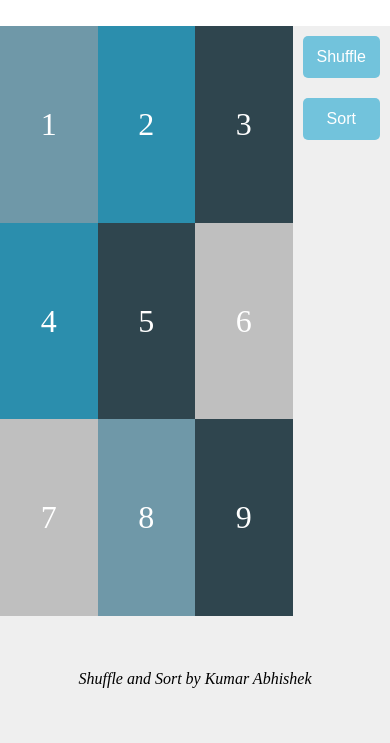
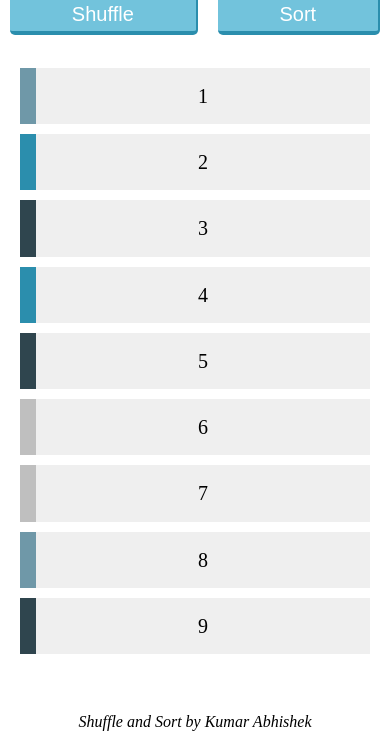
Before and after one commit to KodeSaga/KodeSaga.github.io, a plain HTML site: page index.html in a window 390 px wide. Shown: the part 101-844 px from the top of the page. Drawn offline with Linux system fonts and the light colour scheme.

Commit message:
Made the design Mobile first responsive. Trasition at 481px.

```diff
--- a/resources/script/script.js
+++ b/resources/script/script.js
@@ -46,13 +46,17 @@ const NUMBERLIST = [
 let DUPLIST = [...NUMBERLIST];
 
 let sortedFlag = 1; /* 1 = Its sorted   0 = Not Sorted */
+let shuffleFlag = 0; /* 1 = Its shuffled   0 = Its Sorted */
 
 const numberContainer = document.getElementById("numberContainer");
 
 const generateHtml  = () => {
 
     const getHtmlLines = DUPLIST.map((key) => {
-        return `<div class="square" style="background-color:${key.facade}">${key.content}</div>`
+        return `<div class="square"
+                style="background-color:${key.facade};
+                       border-color:${key.facade};">
+                ${key.content}</div>`
     })
     // console.log(getHtmlLines.join(" "));
     numberContainer.innerHTML = getHtmlLines.join(" ");
@@ -65,10 +69,13 @@ const shuffleBuddy = () => {
         [DUPLIST[pos], DUPLIST[randPos]] = [DUPLIST[randPos], DUPLIST[pos]];
     }
     generateHtml();
-    sortedFlag = 0;
-    document.getElementsByTagName("p")[0].innerHTML = "";
     document.querySelector('.sort').disabled = false; /* Re enable Sort Button */
     document.querySelector('.sort').style.backgroundColor = "#72c3dc";
+    document.querySelector('.sort').style.borderBottom = "0.25rem solid #2B8EAD";
+    document.querySelector('.sort').style.borderRight = "0.15rem solid #2B8EAD";
+    sortedFlag = 0; // array is shuffled
+
+
 
 };
 
@@ -76,11 +83,9 @@ const sortBuddy = () => {
     if(sortedFlag === 0){
         DUPLIST = [...NUMBERLIST];
         generateHtml();
-        sortedFlag = 1;
+        sortedFlag = 1; // array is sorted
     }
-    else{
-        document.getElementsByTagName("p")[0].innerHTML = "Already sorted Buddy!";
-        document.querySelector('.sort').disabled = true; /* Disable Sort Button as its already sorted*/
-        document.querySelector('.sort').style.backgroundColor = "#BFBFBF";
-    }
+    document.querySelector('.sort').disabled = true; /* Disable Sort Button as its already sorted*/
+    document.querySelector('.sort').style.backgroundColor = "#BFBFBF";
+    document.querySelector('.sort').style.border="none";
 };
--- a/resources/style/style.css
+++ b/resources/style/style.css
@@ -1,4 +1,4 @@
-/* RESET */
+
 *{
     margin: 0;
     padding: 0;
@@ -7,77 +7,134 @@
 /* LAYOUT */
 body{
     display: grid;
-    grid-template-areas:
-            "h h h h"
-            "m m m n"
-            "f f f f";
-    grid-template-columns: repeat(4,1fr);
-    grid-template-rows: 15vh 1fr 15vh;
+    /* grid-auto-flow: column; */
+    /* grid-template-columns: repeat(4,1fr); */
+    grid-template-rows: 10vh 10vh 1fr 5vh;
     width: 100vw;
     height: 100vh;
 }
 
 nav{
-    grid-area: n;
-    background-color: #EFEFEF;
+    background-color: #FFF;
     /* padding: 2rem; */
     display : flex;
-    flex-flow: column nowrap;
+    flex-flow: row nowrap;
 }
 
 button{
-    border: 0;
+    border: none;
+    border-bottom: .25rem solid  #2B8EAD;
+    border-right: .15rem solid  #2B8EAD;
     border-radius: 5px;
     padding: 10px;
     margin: 10px;
     background-color: #72c3dc;
     color: #FFF;
-    font-size: 16px;
+    font-size: 20px;
     min-width: 42px;
     min-height:42px;
     max-height:42px;
     flex: 1 0 auto;
 }
 
-main{
-    grid-area: m;
-}
 
 .numberContainer{
     display: flex;
-    flex-flow: row wrap;
-    /* align-items: center;
-    justify-content: center; */
+    flex-flow: column wrap;
+    justify-content: center;
 }
 
 .square{
-    background-color: yellow;
-    font-size: 2em;
+    background-color:#EFEFEF;
+    font-size: 20px;
     text-align: center;
-    color: #FFF;
-    width: calc(100vw/4);
-    height: calc(70vh/3);
+    margin-left:1em;
+    margin-right:1em;
+    margin-bottom:.5em;
+    height: calc(60vh/9);
     vertical-align: middle;
-    line-height: calc(70vh/3);
-    flex: 1 1 auto;
+    line-height: calc(60vh/9);
+    flex-grow: 100%;
+    border-left: 1rem solid;
 }
 
 /* HEADER */
 header{
-    grid-area: h;
-    background-color: #FFF;
+    background-color: #333333;
     text-align: center;
     vertical-align: middle;
-    line-height: 15vh;
+    line-height: 10vh;
     /* font-size: calc(16px + (2em-16)*(100vw - 100px)/(1080-100)); */
+}
+
+h1{
+    color: #FFF
 }
 
 /* FOOTER */
 footer{
-    grid-area: f;
-    background-color: #EFEFEF;
+    background-color: #FFF;
     text-align: center;
     vertical-align: middle;
-    line-height: 15vh;
+    line-height: 5vh;
     /* font-size: calc(16px + (1em-16)*(100vw - 100px)/(1080-100)); */
 }
+
+@media (max-width: 480px) {
+    .square{
+        background-color:#EFEFEF !important;
+    }
+}
+@media (min-width: 481px) {
+    body{
+        grid-template-areas:
+              "h h h h"
+              "m m m n"
+              "f f f f";
+        grid-template-columns: repeat(4,1fr);
+        grid-template-rows: 15vh 1fr 15vh;
+    }
+    nav{
+        grid-area: n;
+        background-color: #EFEFEF;
+        flex-flow: column nowrap;
+    }
+
+    main{
+        grid-area: m;
+    }
+
+    .numberContainer{
+        flex-flow: row wrap;
+    }
+
+    .square{
+        margin: 0;
+        border: none;
+        font-size: 2em;
+        color: #FFF;
+        width: calc(100vw/4);
+        height: calc(70vh/3);
+        line-height: calc(70vh/3);
+        flex: 1 1 auto;
+        /* border-left: 1rem solid; */
+    }
+
+    header{
+        grid-area: h;
+        background-color: #FFF;
+        line-height: 15vh;
+        /* font-size: calc(16px + (2em-16)*(100vw - 100px)/(1080-100)); */
+    }
+
+    h1{
+        color: #000
+    }
+
+    footer{
+        grid-area: f;
+        background-color: #EFEFEF;
+        line-height: 15vh;
+        /* font-size: calc(16px + (1em-16)*(100vw - 100px)/(1080-100)); */
+    }
+}
--- a/resources/style/style_mobile.css
+++ /dev/null
@@ -1,78 +0,0 @@
-/* RESET */
-*{
-    margin: 0;
-    padding: 0;
-}
-
-/* LAYOUT */
-body{
-    display: grid;
-    /* grid-auto-flow: column; */
-    /* grid-template-columns: repeat(4,1fr); */
-    grid-template-rows: 10vh 10vh 1fr 5vh;
-    width: 100vw;
-    height: 100vh;
-}
-
-nav{
-    background-color: #FFF;
-    /* padding: 2rem; */
-    display : flex;
-    flex-flow: row nowrap;
-}
-
-button{
-    border: 0;
-    border-radius: 5px;
-    padding: 10px;
-    margin: 10px;
-    background-color: #72c3dc;
-    color: #FFF;
-    font-size: 20px;
-    min-width: 42px;
-    min-height:42px;
-    max-height:42px;
-    flex: 1 0 auto;
-}
-
-
-.numberContainer{
-    display: flex;
-    flex-flow: column wrap;
-    justify-content: center;
-}
-
-.square{
-    background-color: #EFEFEF;
-    font-size: 20px;
-    text-align: center;
-    margin-left:1em;
-    margin-right:1em;
-    margin-bottom:.5em;
-    height: calc(60vh/9);
-    vertical-align: middle;
-    line-height: calc(60vh/9);
-    flex-grow: 100%;
-}
-
-/* HEADER */
-header{
-    background-color: #333333;
-    text-align: center;
-    vertical-align: middle;
-    line-height: 10vh;
-    /* font-size: calc(16px + (2em-16)*(100vw - 100px)/(1080-100)); */
-}
-
-h1{
-    color: #FFF
-}
-
-/* FOOTER */
-footer{
-    background-color: #FFF;
-    text-align: center;
-    vertical-align: middle;
-    line-height: 5vh;
-    /* font-size: calc(16px + (1em-16)*(100vw - 100px)/(1080-100)); */
-}
```
